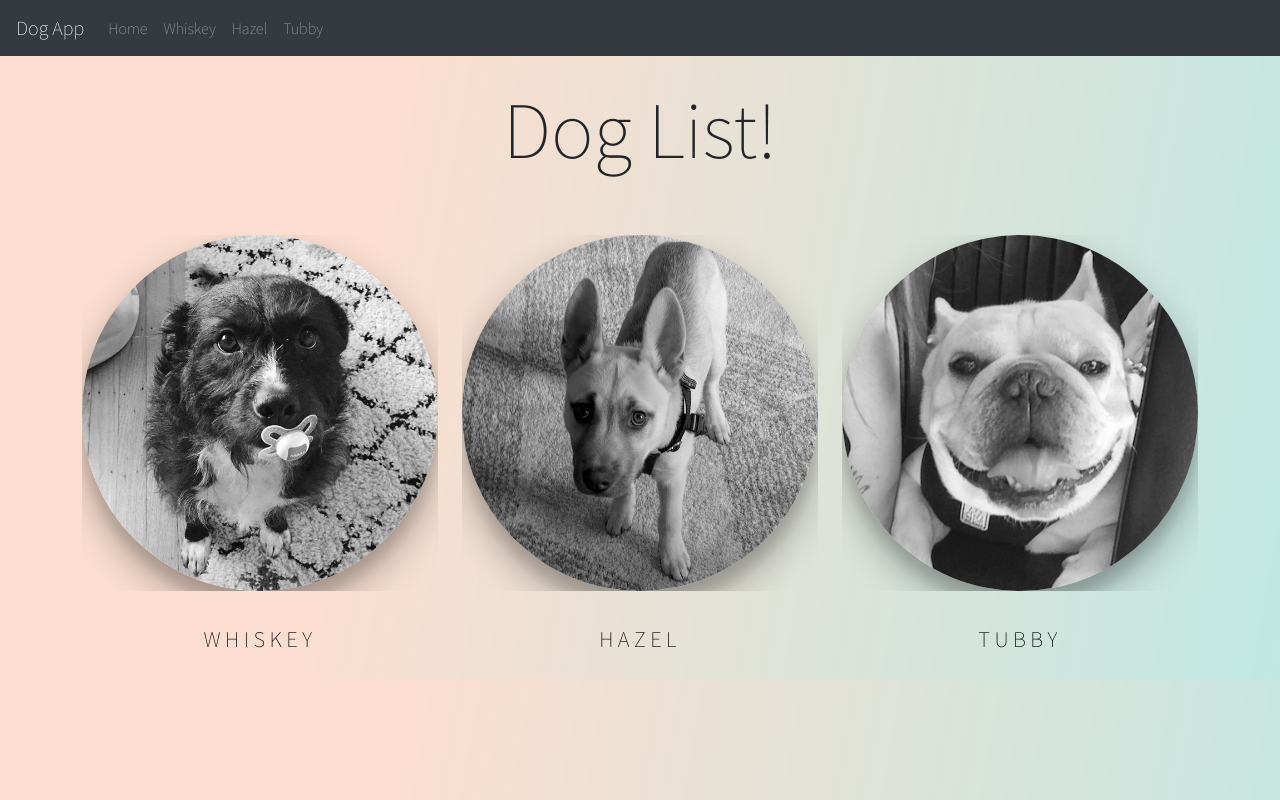
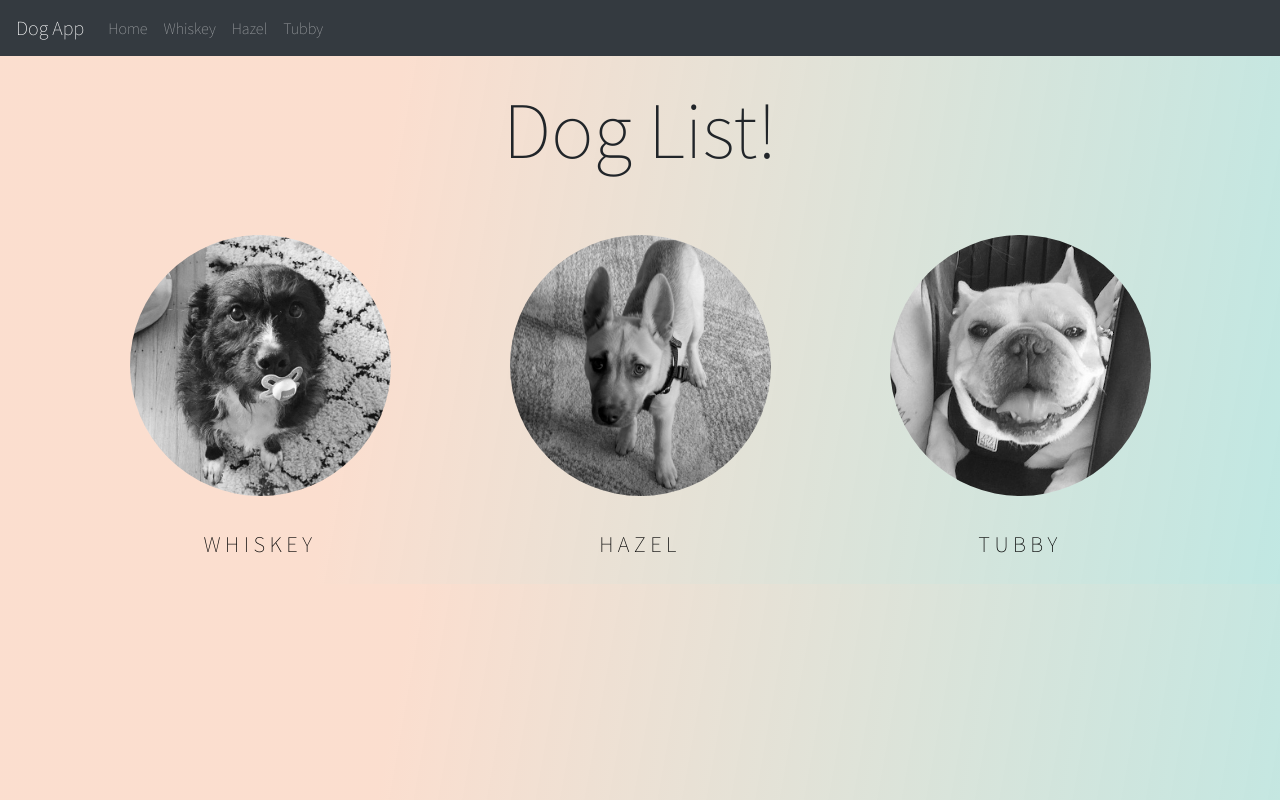
Before and after one commit to laur80/dogs-nextjs, a Next.js app: page / in a window 1280 px wide. Built offline with nearby package versions, Linux system fonts and the light colour scheme.

Commit message:
fix imgs homepage

```diff
--- a/next.config.js
+++ b/next.config.js
@@ -1,3 +1,10 @@
 module.exports = {
-  reactStrictMode: true,
-}
+	reactStrictMode: true,
+};
+
+module.exports = {
+	images: {
+		deviceSizes: [640, 750, 828, 1080, 1200, 1920, 2048, 3840],
+		imageSizes: [8, 16, 32, 48, 64, 96, 128, 256, 384],
+	},
+};
--- a/package.json
+++ b/package.json
@@ -14,6 +14,7 @@
 		"next": "11.0.0",
 		"popper.js": "^1.16.1",
 		"react": "17.0.2",
+		"react-cool-dimensions": "^2.0.7",
 		"react-dom": "17.0.2",
 		"swr": "^0.5.6"
 	},
--- a/pages/index.js
+++ b/pages/index.js
@@ -6,6 +6,7 @@ import { useState } from 'react';
 import hazel from '../public/hazel.jpg';
 import tubby from '../public/tubby.jpg';
 import whiskey from '../public/whiskey.jpg';
+// import useDimensions from 'react-cool-dimensions';
 // import { buildDogsFilePath, extractDogs } from './api/dogs';
 // import { API_URL } from '../config/index.js';
 // import useSWR from 'swr';
@@ -53,6 +54,11 @@ export async function getStaticProps(context) {
 function DogList(props) {
 	const [dogs, setDogs] = useState(props.data);
 
+	// const { observe, width } = useDimensions({
+	// 	breakpoints: { XS: 0, SM: 320, MD: 480, LG: 640 },
+	// 	updateOnBreakpointChange: true,
+	// });
+
 	if (!dogs) return '...loading';
 	return (
 		<>
@@ -74,14 +80,17 @@ function DogList(props) {
 					</h1>
 					<div className='row justify-content-around'>
 						{dogs.map((d) => (
-							<div className='Dog col-lg-4 text-center' key={d.name}>
+							<div className='Dog col-lg-3 col-sm-3 text-center' key={d.name}>
+								{/* <img className='image' alt={d.name} src='/whiskey.jpg' /> */}
 								<Image
+									className='image'
 									src={d.src}
 									alt={d.name}
-									className='image'
-									width={100}
-									height={100}
+									width='260px'
+									height='260px'
+									// sizes='(min-width:568px) 33vw
 									layout='responsive'
+
 									// eager='true'
 								/>
 								<h3 className='mt-3'>
--- a/styles/globals.css
+++ b/styles/globals.css
@@ -73,28 +73,23 @@ code {
 .DogDetails-card:hover .img {
 	filter: none;
 }
-.image {
-	width: 50px;
-	height: 50px;
-}
-
-.image {
-	width: 50px;
-	height: 50px;
-}
 
 #txt {
 	line-height: 115px;
 	size: 96px;
 }
 
+/* .image {
+	width: 200px !important;
+	height: 200px !important;
+	background: none !important;
+} */
 .Dog .image {
-	width: 75%;
+	width: 65% !important;
 	filter: grayscale();
 	border-radius: 50%;
-	box-shadow: 0 19px 38px rgba(0, 0, 0, 0.3), 0 15px 12px rgba(0, 0, 0, 0.1);
-	transition: 0.4s filter ease;
-	background: none;
+	/* box-shadow: 0 19px 38px rgba(0, 0, 0, 0.3), 0 15px 12px rgba(0, 0, 0, 0.1);
+	transition: 0.4s filter ease; */
 }
 .Dog:hover .image {
 	filter: none;
```
Also changed, not shown: 1 other file (tests, documents, lock files or other folders).
